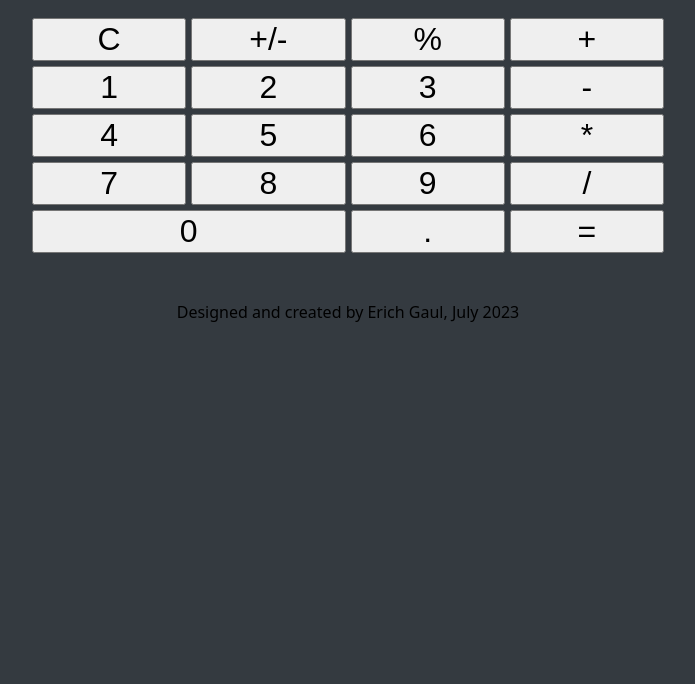
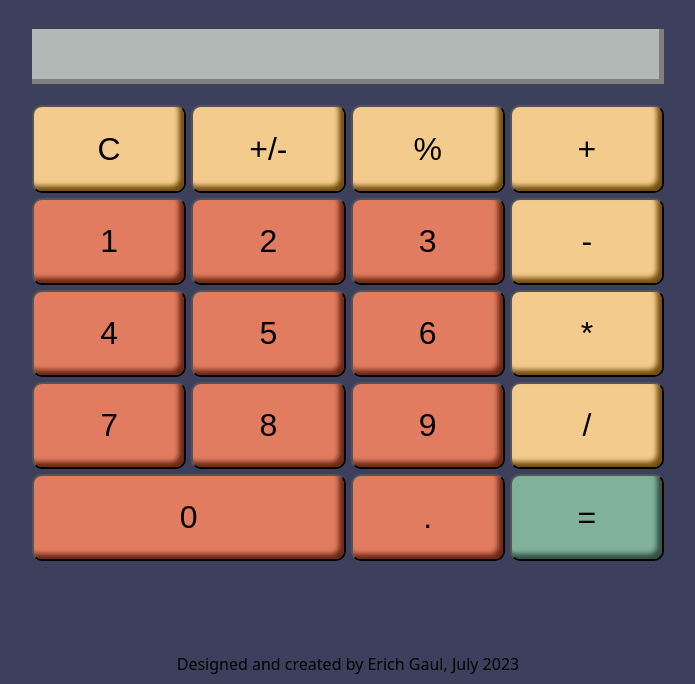
Before and after one commit to erichsafford/calculator, a plain HTML site: page index.html in a window 1280 px wide. Shown: the part 116-800 px from the top of the page, without its empty margins (292-987 px from the left). Drawn offline with Linux system fonts and the light colour scheme.

Commit message:
Apply grid layout and finalize CSS styling

```diff
--- a/index.html
+++ b/index.html
@@ -11,26 +11,25 @@
     <div class="calculator">
         <p class="numberDisplay"></p>
 
-        <button class="operator" id="clear">C</button>
-        <button class="posNeg">+/-</button>
-        <button class="percent">%</button>
-        <button class="operator" id="add">+</button>
-        <button class="one">1</button>
-        <button class="two">2</button>
-        <button class="three">3</button>
+        <button class="operator clear">C</button>
+        <button class="operator posNeg">+/-</button>
+        <button class="operator percent">%</button>
+        <button class="operator add">+</button>
+        <button class="number one">1</button>
+        <button class="number two">2</button>
+        <button class="number three">3</button>
         <button class="operator" id="subtract">-</button>
-        <button class="four">4</button>
-        <button class="five">5</button>
-        <button class="six">6</button>
+        <button class="number four">4</button>
+        <button class="number five">5</button>
+        <button class="number six">6</button>
         <button class="operator" id="multiply">*</button>
-        <button class="seven">7</button>
-        <button class="eight">8</button>
-        <button class="nine">9</button>
+        <button class="number seven">7</button>
+        <button class="number eight">8</button>
+        <button class="number nine">9</button>
         <button class="operator" id="divide">/</button>
-
-        <button class="zero">0</button>
-        <button class="decimal">.</button>
-        <button class="operator" id="equals">=</button>
+        <button class="number zero">0</button>
+        <button class="number decimal">.</button>
+        <button class="operator equals">=</button>
 
 
 
--- a/styles.css
+++ b/styles.css
@@ -1,16 +1,18 @@
 body {
     font-family: system-ui, -apple-system, BlinkMacSystemFont, 'Segoe UI', Roboto, Oxygen, Ubuntu, Cantarell, 'Open Sans', 'Helvetica Neue', sans-serif;
-    background-color: #343a40;
+    background-color: hsl(234 20% 30%);
     box-sizing: border-box;
     text-align: center;
 }
 
 h1 {
-    color: white;
+    color: 	hsl(52 50% 91%);
+    font-size: 3em;
 }
 
 button {
     font-size: 2em;
+    border-radius: 10px;
 }
 
 .calculator {
@@ -18,6 +20,7 @@ button {
     grid-template-columns: repeat(4, 1fr);
     grid-template-rows: repeat(7, 1fr);
     gap: 5px;
+    min-height: 80vh;
     width: 50%;
     margin-left: auto;
     margin-right: auto;
@@ -26,12 +29,25 @@ button {
 .numberDisplay {
     grid-column-start: 1;
     grid-column-end: 5;
-    background-color: #b2b9b7;
+    background-color: hsl(163 5% 71%);
+    box-shadow: inset -5px -5px grey;
 }
 
-#equals {
+.number {
+    background-color: hsl(13 68% 63%);
+    box-shadow: inset -5px -5px 5px hsl(13 68% 25%);
+}
+
+.operator {
+    background-color: hsl(37 79% 75%);
+    box-shadow: inset -5px -5px 5px hsl(37 79% 25%)
+}
+
+.equals {
     grid-column-start: 4;
     grid-row-start: 6;
+    background-color: hsl(151 24% 60%);
+    box-shadow: inset -5px -5px 5px hsl(151 24% 25%)
 }
 
 .zero {
```
